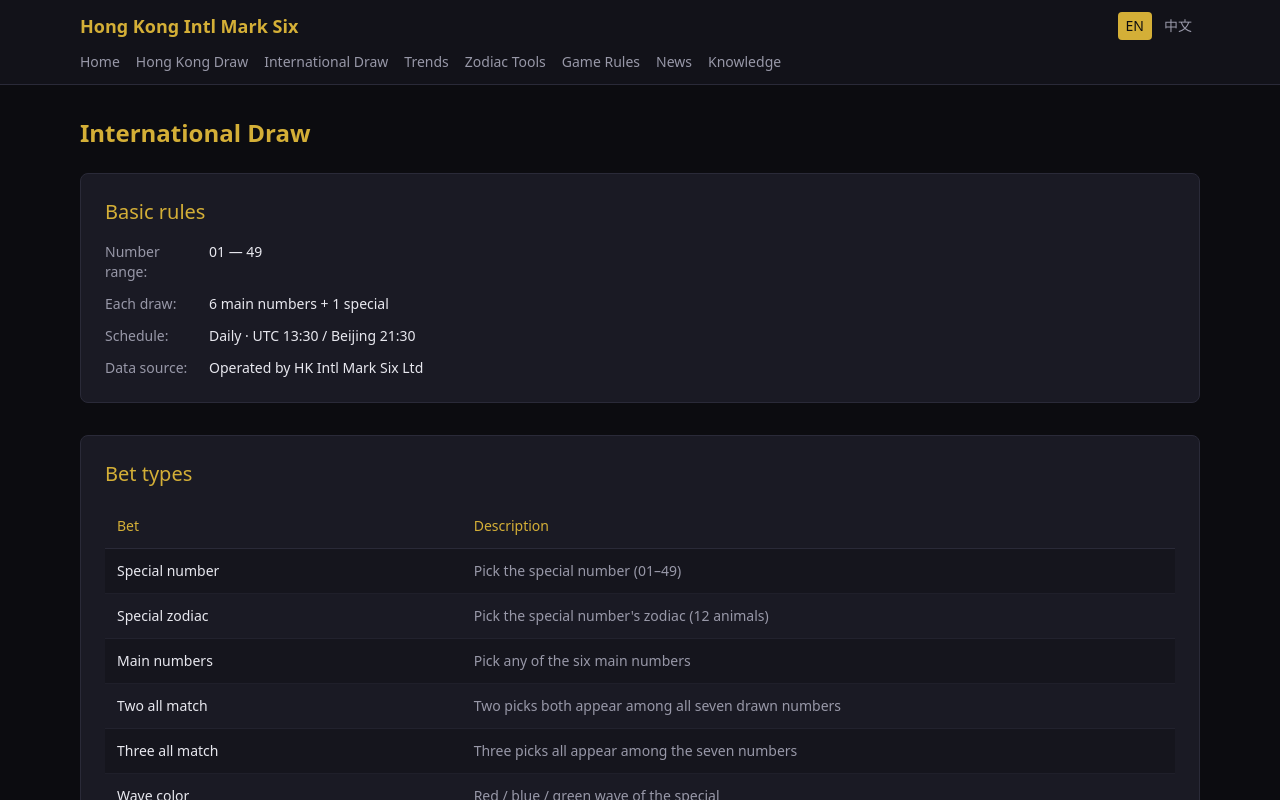
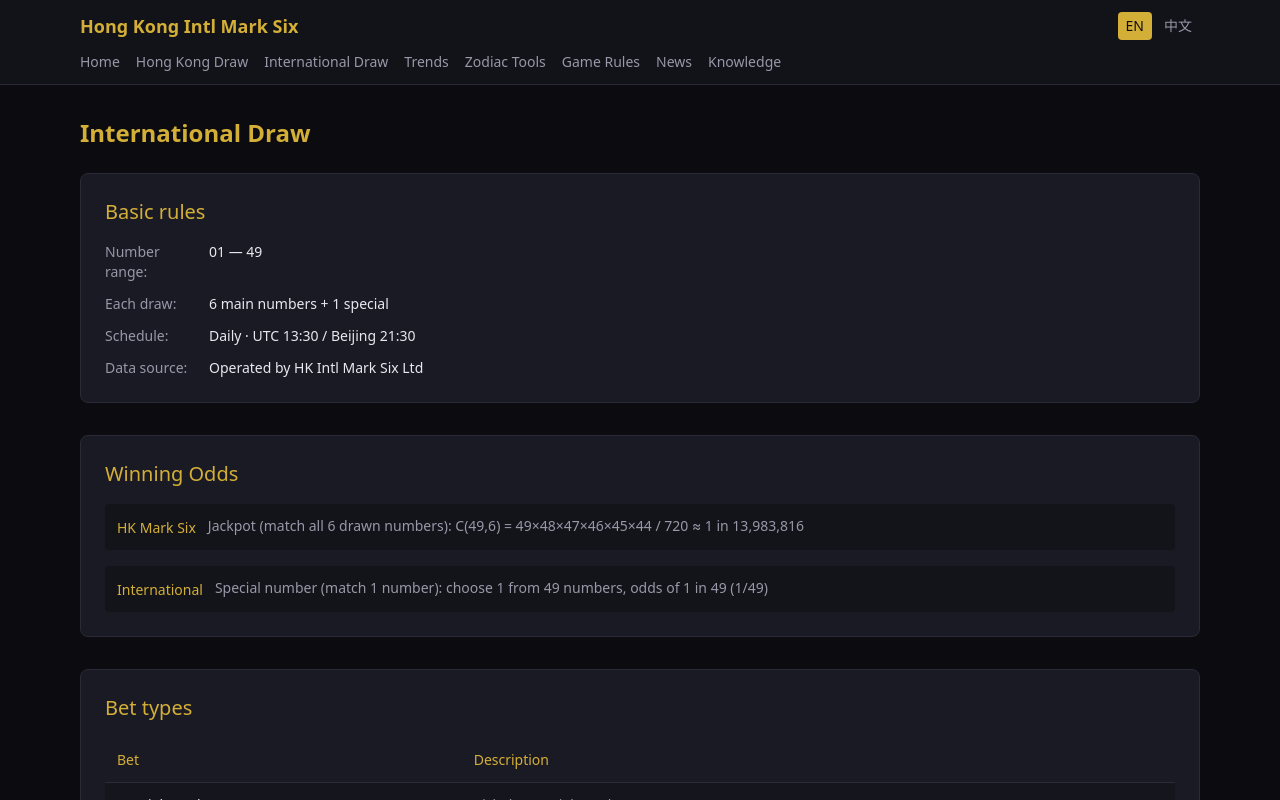
Before and after one commit to intlsix/mark6-site, a Next.js app: page /en/rules/international in a window 1280 px wide. Shown: the top 800 px of the page. Built offline with nearby package versions, Linux system fonts and the light colour scheme.

Commit message:
feat: 国际玩法加中奖概率对比 — HK头奖1/1400万 vs 国际1/49

```diff
--- a/src/app/[locale]/rules/international/page.tsx
+++ b/src/app/[locale]/rules/international/page.tsx
@@ -13,7 +13,7 @@
   const { locale } = await params;
   setRequestLocale(locale);
   const t = await getTranslations("rules");
-  const tLegal = await getTranslations("legal");
+  const isZh = locale === "zh";
 
   const standard = [
     { type: t("tema"), desc: t("temaDesc") },
@@ -37,6 +37,36 @@
     <div>
       <h1 className="text-2xl font-bold text-gold mb-6">{t("intlSection")}</h1>
       <RulesBasic scheduleKey="intlSchedule" sourceKey="intlSource" />
+
+      {/* 中奖概率对比 / Odds Comparison */}
+      <section className="mb-8 rounded-lg border border-surface-border bg-surface-card p-6">
+        <h2 className="text-xl text-gold mb-4">
+          {isZh ? "中奖概率" : "Winning Odds"}
+        </h2>
+        <div className="grid gap-4 text-sm">
+          <div className="flex items-start gap-3 p-3 rounded bg-surface/50">
+            <span className="text-gold font-medium shrink-0 mt-0.5">
+              {isZh ? "香港六合彩" : "HK Mark Six"}
+            </span>
+            <span className="text-text-muted">
+              {isZh
+                ? "头奖（选中 6 个搅出号码）概率：C(49,6) = 49×48×47×46×45×44 / 720 ≈ 一千四百万分之一（1/13,983,816）"
+                : "Jackpot (match all 6 drawn numbers): C(49,6) = 49×48×47×46×45×44 / 720 ≈ 1 in 13,983,816"}
+            </span>
+          </div>
+          <div className="flex items-start gap-3 p-3 rounded bg-surface/50">
+            <span className="text-gold font-medium shrink-0 mt-0.5">
+              {isZh ? "国际玩法" : "International"}
+            </span>
+            <span className="text-text-muted">
+              {isZh
+                ? "特码（选中 1 个号码）：49 个号码中选 1 个，中奖概率为 49 分之 1（1/49）"
+                : "Special number (match 1 number): choose 1 from 49 numbers, odds of 1 in 49 (1/49)"}
+            </span>
+          </div>
+        </div>
+      </section>
+
       <BetTable rows={standard} />
       <h2 className="text-xl text-gold mb-4">{t("folkTitle")}</h2>
       <BetTable rows={folk} />
```
Also changed, not shown: 1 other file (tests, documents, lock files or other folders).
